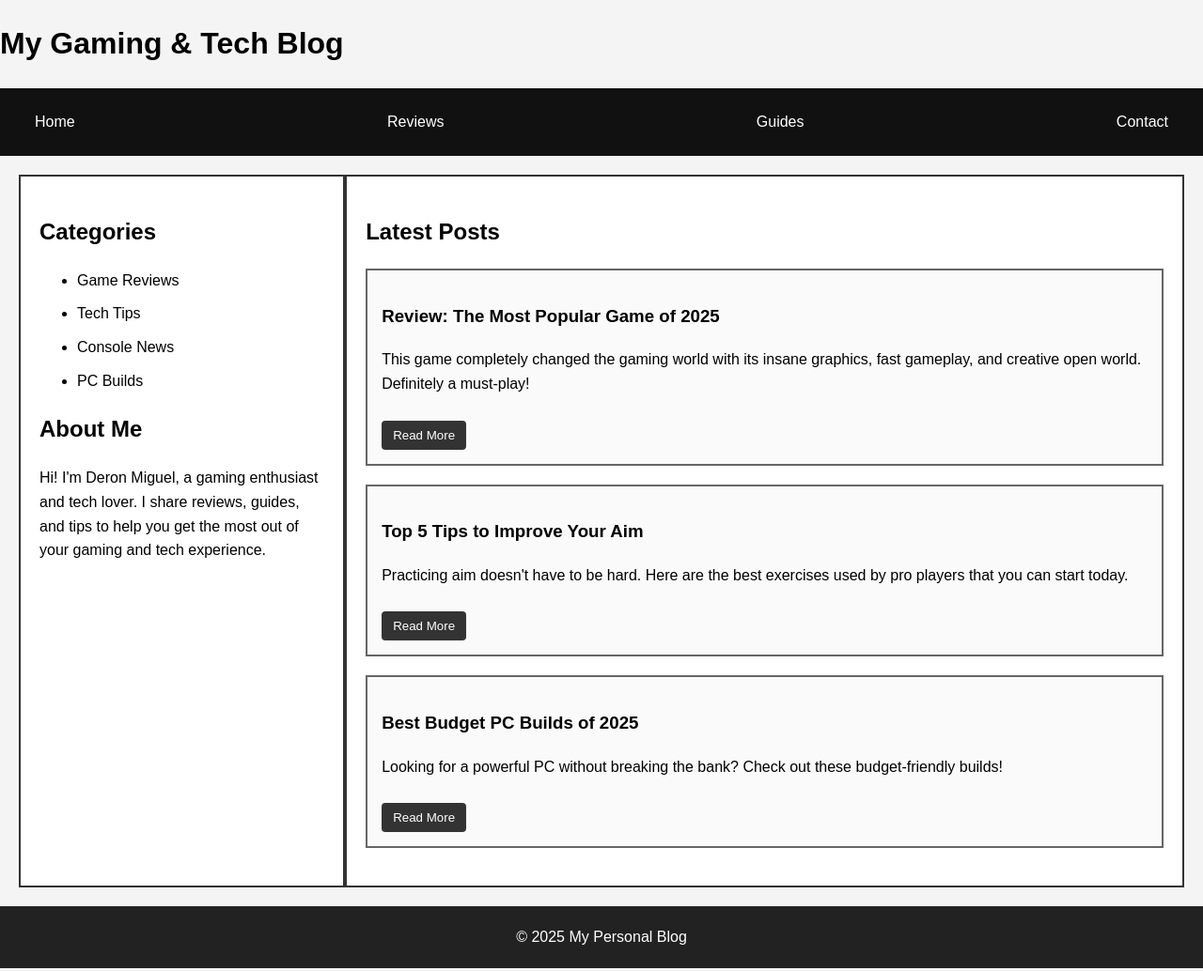
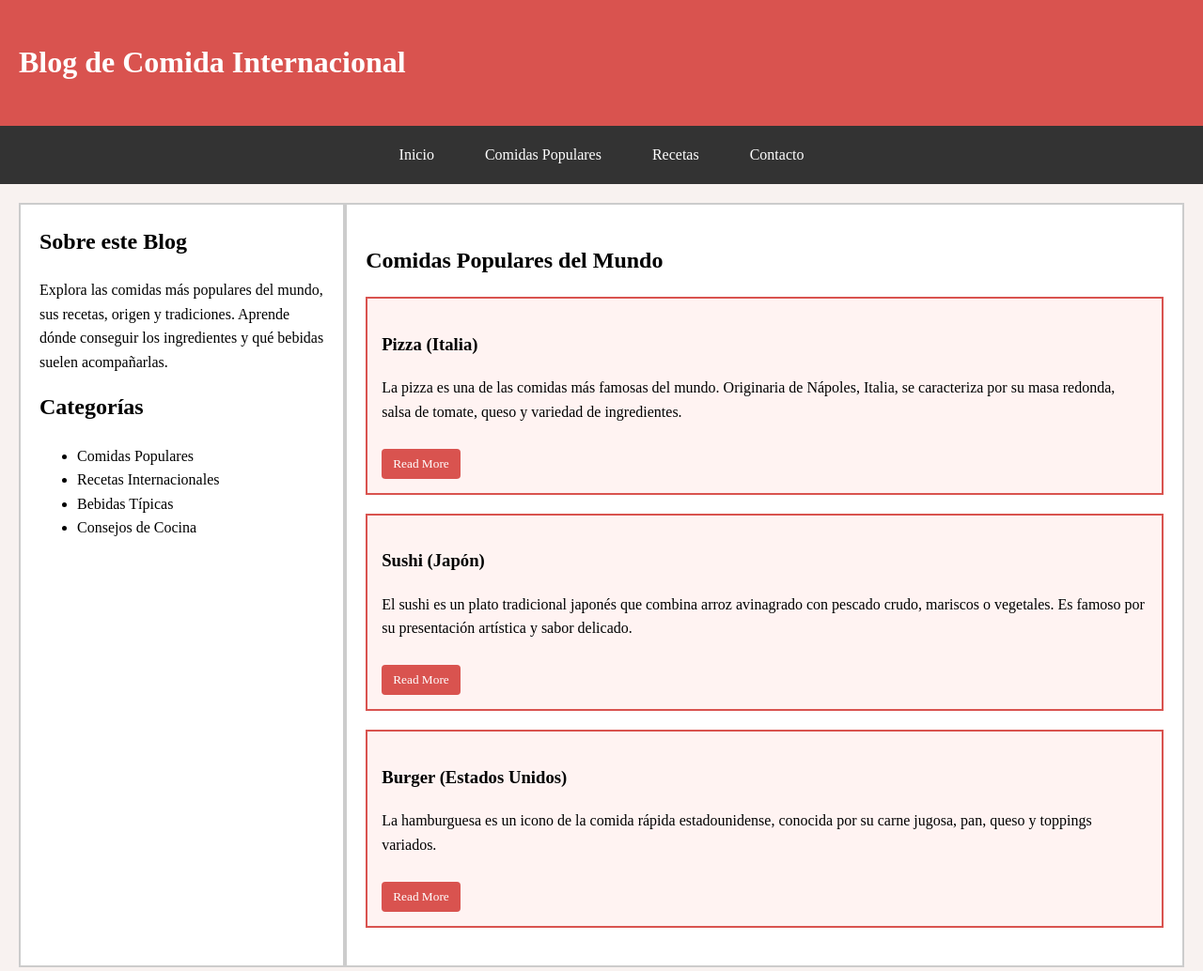
Before and after one commit to deronelsigma/final-webpage, a plain HTML site: page index.html in a window 1280 px wide. Shown: the top 1034 px of the page at 94% size. Drawn offline with Linux system fonts and the light colour scheme.

Commit message:
Update index.html

```diff
--- a/index.html
+++ b/index.html
@@ -1,90 +1,94 @@
 <!DOCTYPE html>
-<html lang="en">
+<html lang="es">
 <head>
-<meta charset="UTF-8" />
-<meta name="viewport" content="width=device-width, initial-scale=1.0" />
-<title>My Personal Blog</title>
+<meta charset="UTF-8">
+<meta name="viewport" content="width=device-width, initial-scale=1.0">
+<title>Blog de Comida Internacional</title>
 <style>
     /* GLOBAL STYLES */
     body {
-        font-family: Arial, sans-serif;
+        font-family: "Times New Roman", Times, serif;
         font-size: 16px;
         line-height: 1.6;
         margin: 0;
         padding: 0;
-        background-color: #f4f4f4;
+        background-color: #f8f2f0;
     }
 
     h1, h2, h3, p {
         text-align: left;
     }
 
-    /* FLEX CONTAINER FOR LAYOUT */
+    header {
+        background-color: #d9534f;
+        color: white;
+        padding: 20px;
+        text-align: center;
+    }
+
+    nav {
+        display: flex;
+        justify-content: center;
+        background-color: #333;
+        padding: 10px;
+    }
+
+    nav a {
+        color: white;
+        margin: 0 15px;
+        text-decoration: none;
+        padding: 8px 12px;
+    }
+
+    nav a:hover {
+        background-color: #555;
+        border-radius: 4px;
+    }
+
     .container {
         display: flex;
         justify-content: space-between;
         padding: 20px;
     }
 
-    /* SIDEBAR & MAIN CONTENT */
     .sidebar {
         width: 25%;
         padding: 20px;
-        border: 2px solid #333;
+        border: 2px solid #ccc;
         background-color: #fff;
     }
 
     .content {
         width: 70%;
         padding: 20px;
-        border: 2px solid #333;
+        border: 2px solid #ccc;
         background-color: #fff;
     }
 
-    /* NAVIGATION BAR */
-    nav {
-        display: flex;
-        justify-content: space-between;
-        background: #111;
-        padding: 15px;
+    .sidebar h2 {
+        margin-top: 0;
     }
 
-    nav a {
-        color: white;
-        margin: 0 10px;
-        text-decoration: none;
-        padding: 8px 12px;
-    }
-
-    nav a:hover {
-        background: #444;
-        text-decoration: underline;
+    .food-box {
+        border: 2px solid #d9534f;
+        margin: 20px 0;
+        padding: 15px;
+        background-color: #fff3f2;
     }
 
     button {
         cursor: pointer;
         padding: 8px 12px;
         margin-top: 10px;
-        background-color: #333;
+        background-color: #d9534f;
         color: white;
         border: none;
         border-radius: 4px;
+        font-family: "Times New Roman", Times, serif;
     }
 
     button:hover {
-        background-color: #555;
-    }
-
-    /* POST BOX */
-    .post-box {
-        padding: 15px;
-        margin: 20px 0;
-        border: 2px solid #666;
-        background-color: #fafafa;
-    }
-
-    .sidebar > ul > li {
-        margin-bottom: 10px;
+        background-color: #c9302c;
     }
 
     .more-content {
@@ -92,73 +96,99 @@
         margin-top: 10px;
         padding: 10px;
         border-top: 1px dashed #999;
+        background-color: #fff8f7;
     }
+
+    footer {
+        text-align: center;
+        padding: 20px;
+        background: #333;
+        color: white;
+    }
+
 </style>
 </head>
 <body>
 
 <header>
-    <h1>My Gaming & Tech Blog</h1>
+    <h1>Blog de Comida Internacional</h1>
 </header>
 
 <nav>
-    <a href="#">Home</a>
-    <a href="#">Reviews</a>
-    <a href="#">Guides</a>
-    <a href="#">Contact</a>
+    <a href="#">Inicio</a>
+    <a href="#">Comidas Populares</a>
+    <a href="#">Recetas</a>
+    <a href="#">Contacto</a>
 </nav>
 
 <div class="container">
 
     <aside class="sidebar">
-        <h2>Categories</h2>
+        <h2>Sobre este Blog</h2>
+        <p>Explora las comidas más populares del mundo, sus recetas, origen y tradiciones. Aprende dónde conseguir los ingredientes y qué bebidas suelen acompañarlas.</p>
+        <h2>Categorías</h2>
         <ul>
-            <li>Game Reviews</li>
-            <li>Tech Tips</li>
-            <li>Console News</li>
-            <li>PC Builds</li>
+            <li>Comidas Populares</li>
+            <li>Recetas Internacionales</li>
+            <li>Bebidas Típicas</li>
+            <li>Consejos de Cocina</li>
         </ul>
-
-        <h2>About Me</h2>
-        <p>Hi! I'm Deron Miguel, a gaming enthusiast and tech lover. I share reviews, guides, and tips to help you get the most out of your gaming and tech experience.</p>
     </aside>
 
     <main class="content">
-        <h2>Latest Posts</h2>
+        <h2>Comidas Populares del Mundo</h2>
 
-        <div class="post-box">
-            <h3>Review: The Most Popular Game of 2025</h3>
-            <p>This game completely changed the gaming world with its insane graphics, fast gameplay, and creative open world. Definitely a must-play!</p>
+        <div class="food-box">
+            <h3>Pizza (Italia)</h3>
+            <p>La pizza es una de las comidas más famosas del mundo. Originaria de Nápoles, Italia, se caracteriza por su masa redonda, salsa de tomate, queso y variedad de ingredientes.</p>
             <div class="more-content">
-                <p>The game features a vast open-world map, hundreds of side quests, and a dynamic weather system that affects gameplay. Multiplayer mode allows you to team up with friends and participate in exciting challenges. Critics have praised its story and character development.</p>
+                <p><strong>Por qué es famosa:</strong> Fácil de compartir, deliciosa y con infinitas combinaciones de sabores. Se popularizó en todo el mundo gracias a su sencillez y sabor universal.</p>
+                <p><strong>Receta básica de pizza:</strong></p>
+                <ul>
+                    <li>Masa: 500 g de harina, 300 ml de agua, 1 cdita de sal, 1 cdita de azúcar, 7 g de levadura seca</li>
+                    <li>Salsa: Tomate triturado, ajo, aceite de oliva, sal y orégano</li>
+                    <li>Ingredientes: Queso mozzarella, pepperoni, champiñones, pimientos (opcional)</li>
+                </ul>
+                <p>Preparación: Mezcla la harina, agua, sal, azúcar y levadura. Deja reposar 1 hora. Extiende la masa, agrega la salsa, el queso y los ingredientes. Hornea a 220°C por 12-15 minutos.</p>
+                <p><strong>Dónde conseguir los ingredientes:</strong> Supermercados locales, tiendas italianas o mercados de alimentos internacionales.</p>
+                <p><strong>Bebidas que acompañan:</strong> Vino tinto italiano, cerveza, refrescos o agua mineral.</p>
             </div>
             <button onclick="toggleContent(this)">Read More</button>
         </div>
 
-        <div class="post-box">
-            <h3>Top 5 Tips to Improve Your Aim</h3>
-            <p>Practicing aim doesn't have to be hard. Here are the best exercises used by pro players that you can start today.</p>
+        <div class="food-box">
+            <h3>Sushi (Japón)</h3>
+            <p>El sushi es un plato tradicional japonés que combina arroz avinagrado con pescado crudo, mariscos o vegetales. Es famoso por su presentación artística y sabor delicado.</p>
             <div class="more-content">
-                <ol>
-                    <li>Use aim trainers like Aim Lab or Kovaak’s FPS Aim Trainer.</li>
-                    <li>Practice tracking moving targets daily.</li>
-                    <li>Adjust your mouse sensitivity to find what feels natural.</li>
-                    <li>Warm up before every gaming session with 10-15 minutes of drills.</li>
-                    <li>Focus on posture and hand positioning to maintain consistency.</li>
-                </ol>
+                <p><strong>Por qué es famoso:</strong> Es saludable, ligero y combina sabores únicos con una presentación visual atractiva. Popular en todo el mundo, especialmente en restaurantes de cocina japonesa.</p>
+                <p><strong>Receta básica de sushi rolls (makis):</strong></p>
+                <ul>
+                    <li>Arroz para sushi: 2 tazas, lavado y cocido con vinagre de arroz</li>
+                    <li>Nori (alga seca)</li>
+                    <li>Rellenos: Salmón, aguacate, pepino, atún (opcional)</li>
+                    <li>Salsa de soya, wasabi y jengibre encurtido para acompañar</li>
+                </ul>
+                <p>Preparación: Coloca una lámina de nori sobre la esterilla, extiende el arroz, agrega rellenos en el centro y enrolla firmemente. Corta en piezas y sirve con salsa de soya, wasabi y jengibre.</p>
+                <p><strong>Dónde conseguir los ingredientes:</strong> Tiendas asiáticas, supermercados con sección internacional.</p>
+                <p><strong>Bebidas que acompañan:</strong> Té verde, sake japonés, cerveza japonesa.</p>
             </div>
             <button onclick="toggleContent(this)">Read More</button>
         </div>
 
-        <div class="post-box">
-            <h3>Best Budget PC Builds of 2025</h3>
-            <p>Looking for a powerful PC without breaking the bank? Check out these budget-friendly builds!</p>
+        <div class="food-box">
+            <h3>Burger (Estados Unidos)</h3>
+            <p>La hamburguesa es un icono de la comida rápida estadounidense, conocida por su carne jugosa, pan, queso y toppings variados.</p>
             <div class="more-content">
+                <p><strong>Por qué es famosa:</strong> Es rápida de preparar, muy sabrosa y personalizable con muchos ingredientes. Es un símbolo de la comida rápida y cultura pop estadounidense.</p>
+                <p><strong>Receta básica:</strong></p>
                 <ul>
-                    <li>Build 1: Great for entry-level gaming and streaming.</li>
-                    <li>Build 2: Balanced performance for competitive esports titles.</li>
-                    <li>Build 3: Budget powerhouse for AAA games at 1080p.</li>
+                    <li>Carne molida de res: 200 g por burger</li>
+                    <li>Pan de hamburguesa</li>
+                    <li>Queso cheddar, lechuga, tomate, cebolla, ketchup y mostaza</li>
                 </ul>
+                <p>Preparación: Forma la carne en hamburguesas y cocina a la plancha. Arma el burger con pan, carne, queso y vegetales.</p>
+                <p><strong>Dónde conseguir los ingredientes:</strong> Supermercados locales, carnicerías y panaderías.</p>
+                <p><strong>Bebidas que acompañan:</strong> Refrescos, cerveza, batidos de frutas.</p>
             </div>
             <button onclick="toggleContent(this)">Read More</button>
         </div>
@@ -166,8 +196,8 @@
     </main>
 </div>
 
-<footer style="text-align:center; padding:20px; background:#222; color:white;">
-    © 2025 My Personal Blog
+<footer>
+    © 2025 Blog de Comida Internacional
 </footer>
 
 <script>
```
